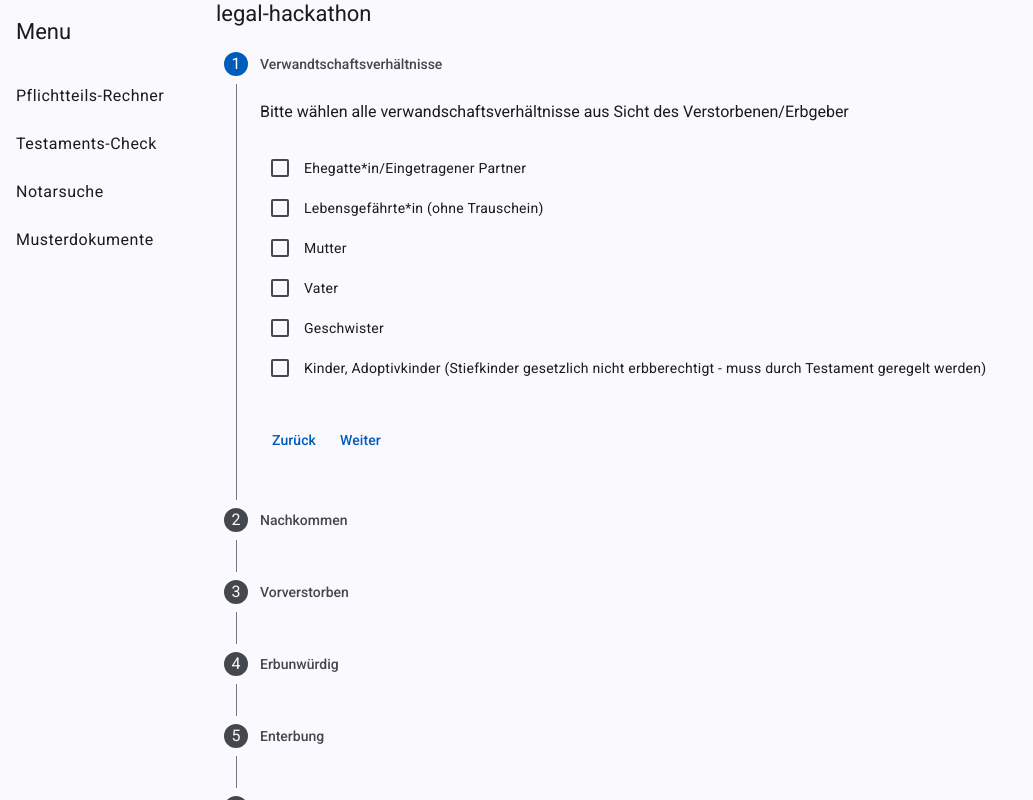
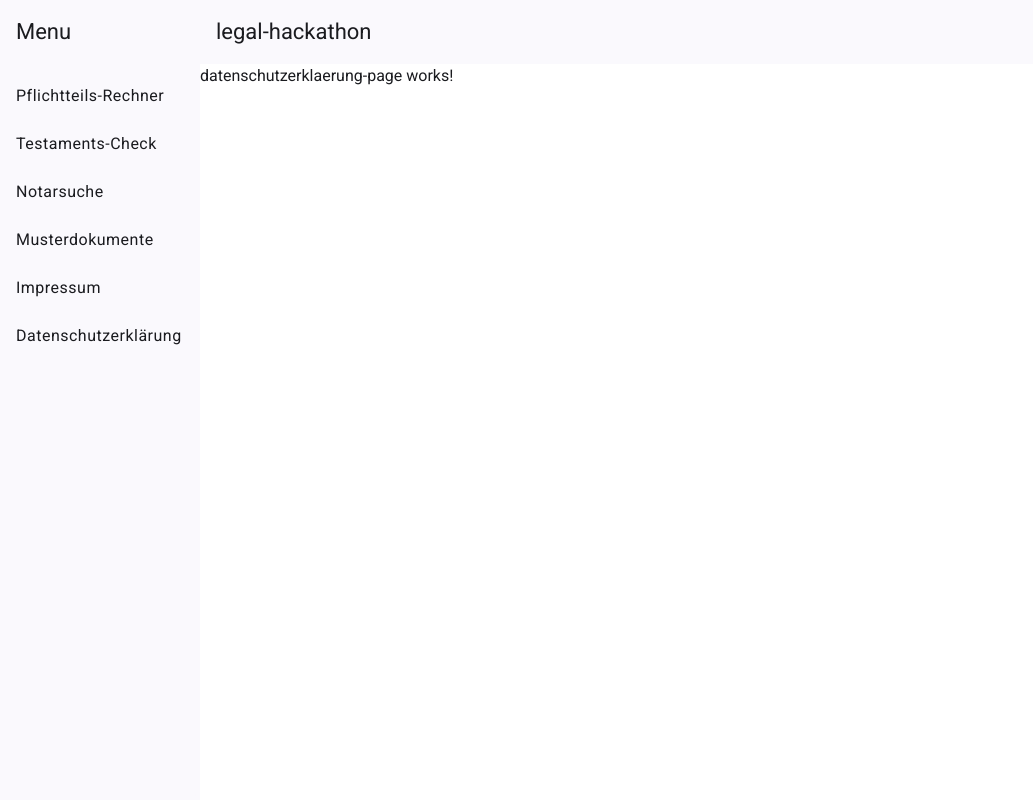
Before and after one commit to chranditho/legal-hackathon, an Angular app: page /datenschutzerklaerung in a window 1280 px wide. Before the commit this address led to /rechner. Shown: the whole page, without its empty margins (0-1033 px from the left). Built offline with nearby package versions, Linux system fonts and the light colour scheme.

Commit message:
Impressum_Datenschutzerklaerung

```diff
--- a/src/app/app.routes.ts
+++ b/src/app/app.routes.ts
@@ -37,6 +37,20 @@ export const routes: Routes = [
       ),
   },
   {
+    path: 'impressum',
+    loadComponent: () =>
+      import(
+        './features/impressum/impressum-page/impressum-page.component'
+      ).then(m => m.ImpressumPageComponent),
+  },
+  {
+    path: 'datenschutzerklaerung',
+    loadComponent: () =>
+      import(
+        './features/datenschutzerklaerung/datenschutzerklaerung-page/datenschutzerklaerung-page.component'
+      ).then(m => m.DatenschutzerklaerungPageComponent),
+  },
+  {
     path: '',
     redirectTo: 'rechner',
     pathMatch: 'full',
--- /dev/null
+++ b/src/app/features/datenschutzerklaerung/datenschutzerklaerung-page/datenschutzerklaerung-page.component.html
@@ -0,0 +1 @@
+<p>datenschutzerklaerung-page works!</p>
--- /dev/null
+++ b/src/app/features/datenschutzerklaerung/datenschutzerklaerung-page/datenschutzerklaerung-page.component.ts
@@ -0,0 +1,15 @@
+import { Component } from '@angular/core';
+
+@Component({
+  selector: 'app-datenschutzerklaerung-page',
+  imports: [],
+  templateUrl: './datenschutzerklaerung-page.component.html',
+  styles: `
+    :host {
+      display: block;
+    }
+  `
+})
+export class DatenschutzerklaerungPageComponent {
+
+}
--- /dev/null
+++ b/src/app/features/datenschutzerklaerung/datenschutzerklaerung.service.ts
@@ -0,0 +1,6 @@
+import { Injectable } from '@angular/core';
+
+@Injectable({
+  providedIn: 'root',
+})
+export class DatenschutzerklaerungService {}
--- /dev/null
+++ b/src/app/features/impressum/impressum-page/impressum-page.component.html
@@ -0,0 +1 @@
+<p>impressum-page works!</p>
--- /dev/null
+++ b/src/app/features/impressum/impressum-page/impressum-page.component.ts
@@ -0,0 +1,15 @@
+import { Component } from '@angular/core';
+
+@Component({
+  selector: 'app-impressum-page',
+  imports: [],
+  templateUrl: './impressum-page.component.html',
+  styles: `
+    :host {
+      display: block;
+    }
+  `
+})
+export class ImpressumPageComponent {
+
+}
--- /dev/null
+++ b/src/app/features/impressum/impressum.service.ts
@@ -0,0 +1,6 @@
+import { Injectable } from '@angular/core';
+
+@Injectable({
+  providedIn: 'root',
+})
+export class ImpressumService {}
--- a/src/app/features/rechner/rechner-page/rechner-page.component.html
+++ b/src/app/features/rechner/rechner-page/rechner-page.component.html
@@ -39,7 +39,7 @@
     <ng-template matStepLabel>Verwandtschaftsverhältnisse</ng-template>
     <section [formGroup]="verwandtschaftsverhaeltnisse">
       <h3>
-        Bitte wählen alle verwandschaftsverhältnisse aus Sicht des
+        Bitte wählen alle Verwandschaftsverhältnisse aus Sicht des
         Verstorbenen/Erbgeber
       </h3>
       <br />
--- a/src/app/nav/nav.component.html
+++ b/src/app/nav/nav.component.html
@@ -12,6 +12,10 @@
       <a mat-list-item routerLink="check">Testaments-Check</a>
       <a mat-list-item routerLink="notar">Notarsuche</a>
       <a mat-list-item routerLink="dokumente">Musterdokumente</a>
+      <a mat-list-item routerLink="impressum">Impressum</a>
+      <a mat-list-item routerLink="datenschutzerklaerung"
+        >Datenschutzerklärung</a
+      >
     </mat-nav-list>
   </mat-sidenav>
   <mat-sidenav-content class="flex! min-h-dvh flex-col justify-between">
```
